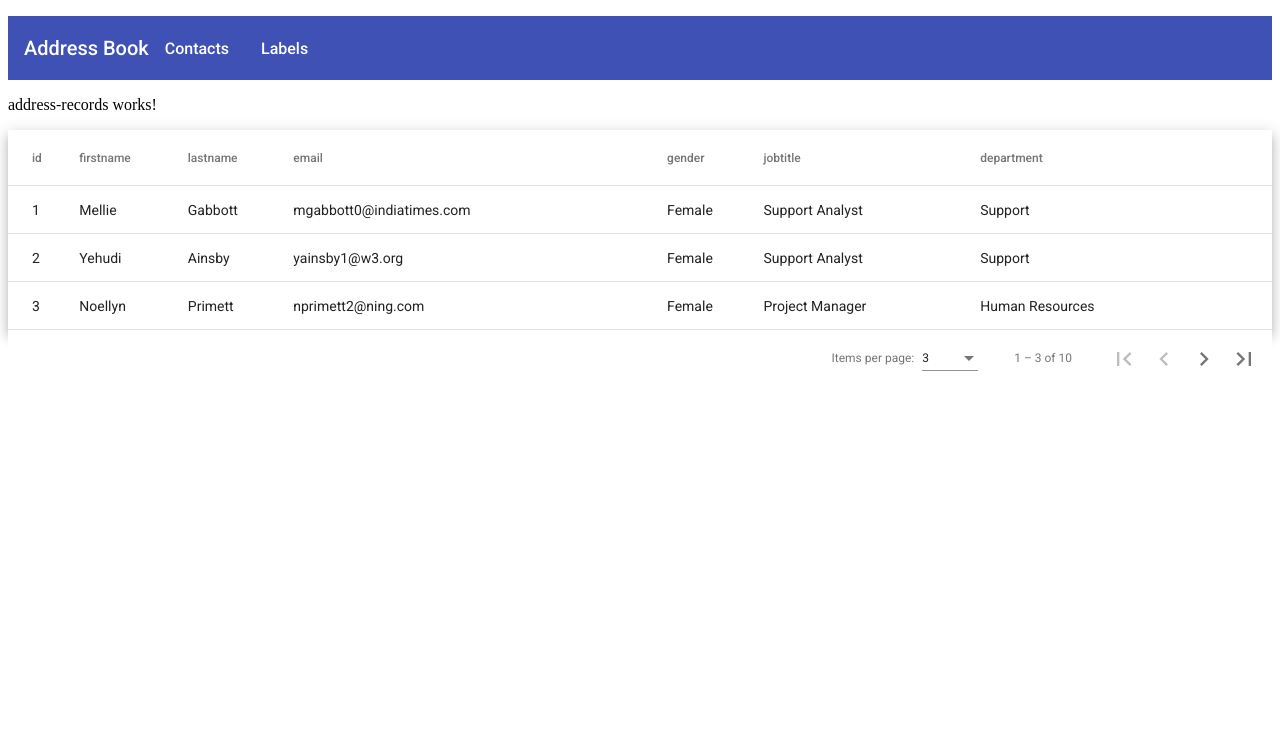
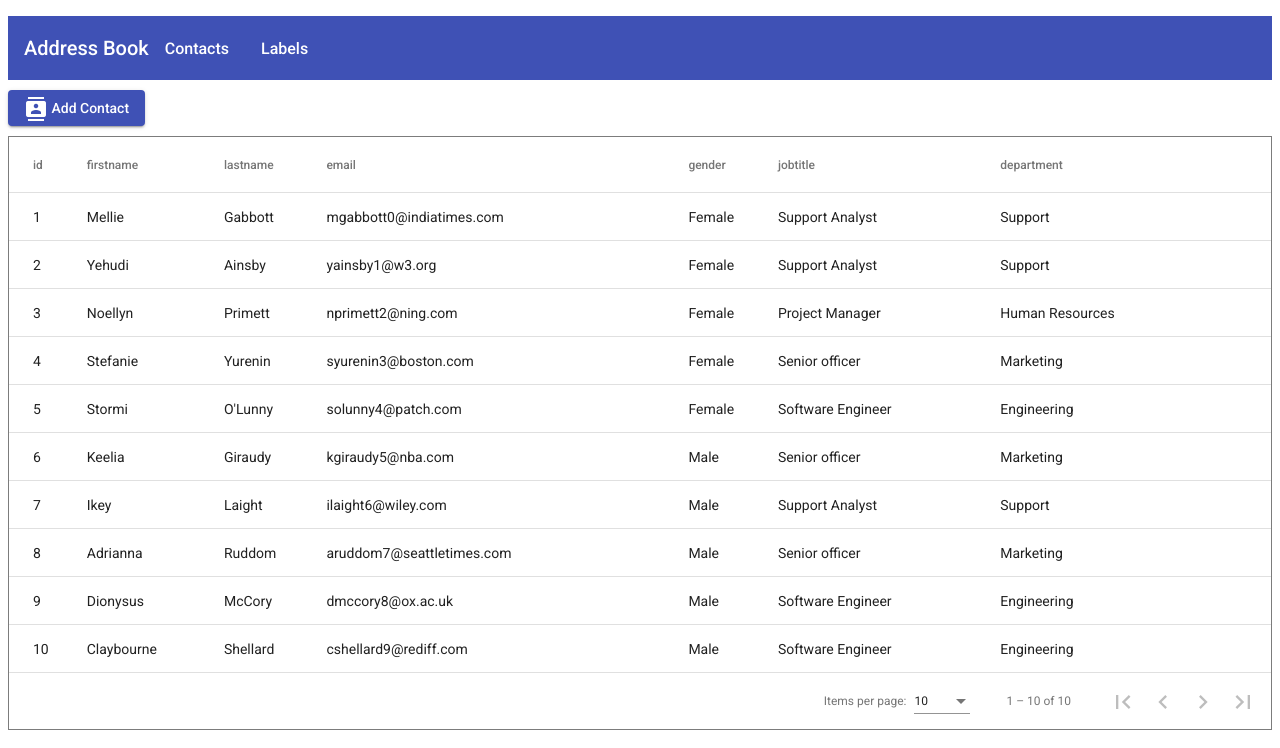
Before and after one commit to EvelinaAleksandrova/address-book, an Angular app in the folder client/: page / in a window 1280 px wide. Shown: the top 748 px of the page. Built offline with nearby package versions, Linux system fonts and the light colour scheme.

Commit message:
add contact drawer

```diff
--- a/client/src/app/address-records/address-records.component.css
+++ b/client/src/app/address-records/address-records.component.css
@@ -6,3 +6,20 @@ table {
   font-size: 14px;
   width: 100%;
 }
+
+.drawer-container {
+  width: 100%;
+  height: 100%;
+  border: 1px solid rgba(0, 0, 0, 0.5);
+}
+
+.sidenav-content {
+  height: 100%;
+  align-items: center;
+  justify-content: center;
+}
+
+.add-contact-btn {
+  margin-top: 10px;
+  margin-bottom: 10px;
+}
--- a/client/src/app/address-records/address-records.component.html
+++ b/client/src/app/address-records/address-records.component.html
@@ -1,4 +1,31 @@
-<p>address-records works!</p>
+<!-- (click)="openContactForm()" -->
+<button mat-raised-button color="primary" class="add-contact-btn" (click)="drawer.toggle()"><mat-icon> contacts</mat-icon> Add Contact</button>
+
+<div>
+  <mat-drawer-container class="drawer-container" autosize>
+    <mat-drawer #drawer mode="side">
+      <p>Auto-resizing sidenav</p>
+      <p>Lorem, ipsum dolor sit amet consectetur.</p>
+      <p>Lorem, ipsum dolor sit amet consectetur.</p>
+      <p>Lorem, ipsum dolor sit amet consectetur.</p>
+      <p>Lorem, ipsum dolor sit amet consectetur.</p>
+      <p>Lorem, ipsum dolor sit amet consectetur.</p>
+      <p>Lorem, ipsum dolor sit amet consectetur.</p>
+      <p>Lorem, ipsum dolor sit amet consectetur.</p>
+      <p>Lorem, ipsum dolor sit amet consectetur.</p>
+      <p>Lorem, ipsum dolor sit amet consectetur.</p>
+      <p>Lorem, ipsum dolor sit amet consectetur.</p>
+      <p>Lorem, ipsum dolor sit amet consectetur.</p>
+      <p>Lorem, ipsum dolor sit amet consectetur.</p>
+      <p>Lorem, ipsum dolor sit amet consectetur.</p>
+      <p>Lorem, ipsum dolor sit amet consectetur.</p>
+      <p>Lorem, ipsum dolor sit amet consectetur.</p>
+      <p>Lorem, ipsum dolor sit amet consectetur.</p>
+      <p>Lorem, ipsum dolor sit amet consectetur.</p>
+      <button></button>
+    </mat-drawer>
+
+    <div class="sidenav-content">
       <table mat-table [dataSource]="dataSourceWithPageSize" class="mat-elevation-z8">
         <ng-container [matColumnDef]="column" *ngFor="let column of displayedColumns">
           <th mat-header-cell *matHeaderCellDef>{{ column }}</th>
@@ -9,3 +36,6 @@
         <tr mat-row *matRowDef="let emprow; columns: displayedColumns"></tr>
       </table>
       <mat-paginator #paginatorPageSize [pageSizeOptions]="pageSizes" showFirstLastButtons></mat-paginator>
+    </div>
+  </mat-drawer-container>
+</div>
--- a/client/src/app/address-records/address-records.component.ts
+++ b/client/src/app/address-records/address-records.component.ts
@@ -1,6 +1,7 @@
 import { Component, OnInit, ViewChild } from '@angular/core';
 import { MatTableDataSource } from '@angular/material/table';
 import { MatPaginator } from '@angular/material/paginator';
+import { MatDrawer } from '@angular/material/sidenav';
 
 @Component({
   selector: 'app-address-records',
@@ -8,6 +9,8 @@ import { MatPaginator } from '@angular/material/paginator';
   styleUrls: ['./address-records.component.css']
 })
 export class AddressRecordsComponent implements OnInit {
+  @ViewChild('drawer') drawer: MatDrawer;
+
   displayedColumns: string[] = ['id', 'firstname', 'lastname', 'email', 'gender', 'jobtitle', 'department'];
 
   EmpData: any[] = [
@@ -118,12 +121,10 @@ export class AddressRecordsComponent implements OnInit {
 
   constructor() {}
   // @ViewChild(MatPaginator, { static: false }) paginator: MatPaginator;
-  @ViewChild('paginator')
-  paginator!: MatPaginator | null;
-  @ViewChild('paginatorPageSize')
-  paginatorPageSize!: MatPaginator | null;
+  @ViewChild('paginator') paginator: MatPaginator;
+  @ViewChild('paginatorPageSize') paginatorPageSize: MatPaginator;
 
-  pageSizes = [3, 5, 7];
+  pageSizes = [10, 11, 12];
 
   ngAfterViewInit() {
     this.dataSource.paginator = this.paginator;
@@ -131,4 +132,8 @@ export class AddressRecordsComponent implements OnInit {
   }
 
   ngOnInit(): void {}
+
+  openContactForm() {
+    console.log('Here');
+  }
 }
--- a/client/src/app/app.module.ts
+++ b/client/src/app/app.module.ts
@@ -13,6 +13,8 @@ import { MatMenuModule } from '@angular/material/menu';
 import { MatListModule } from '@angular/material/list';
 import { MatPaginatorModule } from '@angular/material/paginator';
 import { MatTableModule } from '@angular/material/table';
+import { MatSidenavModule } from '@angular/material/sidenav';
+import {MatIconModule} from '@angular/material/icon';
 
 import { HttpClientModule } from '@angular/common/http';
 
@@ -46,6 +48,8 @@ import { AppRoutingModule } from './app-routing.module';
     MatListModule,
     MatPaginatorModule,
     MatTableModule,
+    MatSidenavModule,
+    MatIconModule,
 
     HttpClientModule,
     AppRoutingModule
--- a/client/tsconfig.json
+++ b/client/tsconfig.json
@@ -5,7 +5,7 @@
     "baseUrl": "./",
     "outDir": "./dist/out-tsc",
     "forceConsistentCasingInFileNames": true,
-    "strict": true,
+    "strict": false,
     "noImplicitOverride": true,
     "noPropertyAccessFromIndexSignature": true,
     "noImplicitReturns": true,
```
Lines whose indentation alone changed are shown as unchanged.
